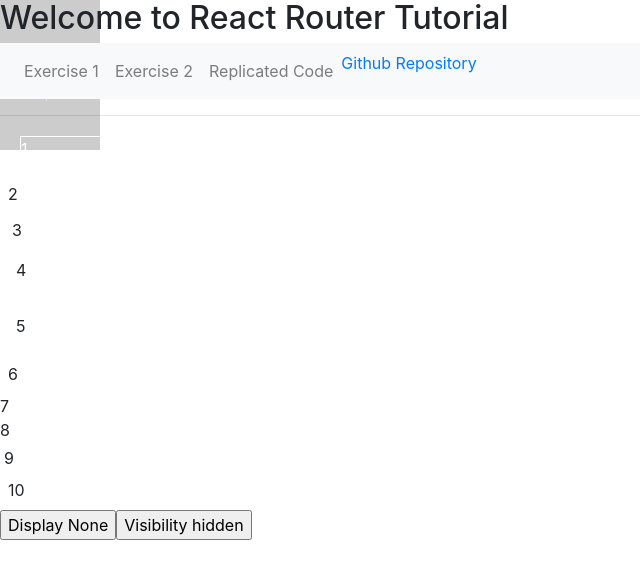
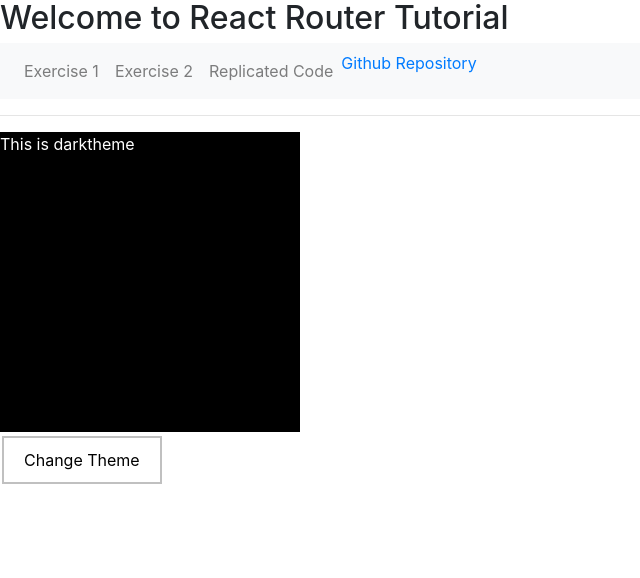
Before and after one commit to kxc3244/playground, a React (Create React App) app: page /replicate_code in a window 1280 px wide. Shown: the top 578 px of the page, without its empty margins (0-640 px from the left). Built offline with nearby package versions, Linux system fonts and the light colour scheme.

Commit message:
scss dark theme

```diff
--- a/src/App.css
+++ b/src/App.css
@@ -89,3 +89,10 @@ img {
   z-index: -1;
   opacity: 20%;
 }
+
+.try{
+  position: sticky;
+  top:20px;
+  width: 100vw;
+  margin-top: 0;
+}
--- a/src/App.js
+++ b/src/App.js
@@ -12,7 +12,7 @@ class App extends Component {
     <Router>
         <div>
           <h2>Welcome to React Router Tutorial</h2>
-          <nav className="navbar navbar-expand-lg navbar-light bg-light">
+          <nav className="navbar navbar-expand-lg navbar-light bg-light try">
           <ul className="navbar-nav mr-auto">
             <li><Link to={'/exercise_1'} className="nav-link">Exercise 1</Link></li>
             <li><Link to={'/exercise_2'} className="nav-link">Exercise 2</Link></li>
--- a/src/Replicate_Code.js
+++ b/src/Replicate_Code.js
@@ -1,42 +1,21 @@
 import ReactDOM from 'react-dom';
-import React from 'react';
+import React, { useState } from 'react';
 import kevin from './bgimage.jpg';
 import { Router, Route, Link, browserHistory, IndexRoute } from 'react-router';
+import './replicate.css';
+import './bootcamp.scss';
 
-function none() {
-    var x = document.getElementById("div1");
-    if (x.style.display === "none") {
-      x.style.display = "block";
-    } else {
-      x.style.display = "none";
-    }
-  }
 
-  function invisible() {
-    var x = document.getElementById("div1");
-      x.style.visibility = "hidden";
-  }
 
-class Replicate_Code extends React.Component {
-    render() {
+function Replicate_Code() {
+    const [theme,setTheme] = useState('darktheme')
+
        return (
           <div>
-             <div className='div1 myborder' id="div1">1</div>
-              <div className='mm div2'>2</div>
-              <div className='ml'>3</div>
-              <div className='mxl'>4</div>
-              <div className='ps'>5</div>
-              <div className='pm'>6</div>
-              <img src={kevin} width="100" height="150"></img>
-              <div className='pl'>7</div>
-              <div className='pxl'>8</div>
-              <div className='ms'>9</div>
-              <div className='mm'>10</div>
-
-              <button onClick={none}>Display None</button>
-              <button onClick={invisible}>Visibility hidden</button>
+             <div className={theme}> This is darktheme</div>
+             <button onClick={()=>setTheme('lighttheme')} className="button button1">Change Theme</button>
           </div>
        )
-    }
+
   }
   export default Replicate_Code;
--- a/src/bootcamp.scss
+++ b/src/bootcamp.scss
@@ -5,31 +5,12 @@ $medium: 8px;
 $large: 12px;
 $xl: 16px;
 
-.ms{
-    margin: $small;
-}
-.mm{
-    margin: $medium;
-}
-.ml{
-    margin: $large;
-}
-.mxl{
-    margin: $xl;
-}
+$darktheme-bgcolor: black;
+$darktheme-color: white;
+$lighttheme-bgcolor: LemonChiffon;
+$lighttheme-color: black;
 
-.ps{
-    padding:$small;
-}
-.pm{
-    padding:$medium;
-}
-.ps{
-    padding:$large;
-}
-.ps{
-    padding:$xl;
-}
+
 
 .myborder{
     border: 1px solid;
@@ -38,3 +19,42 @@ $xl: 16px;
 .div1{
     margin: 20px;
 }
+
+.first{
+    position: relative;
+    border: 1px solid;
+    height: 250px;
+    width: 100px;
+
+}
+
+.second{
+    position: absolute;
+    border: 1px solid;
+    height:80px;
+    width: 20px;
+    top: 170px;
+}
+
+@mixin darktheme {
+background-color: $darktheme-bgcolor;
+color: $darktheme-color;
+}
+
+@mixin lighttheme {
+    background-color: $lighttheme-bgcolor;
+    color: $lighttheme-color;
+
+}
+
+.darktheme{
+    @include darktheme;
+    height: 300px;
+    width: 300px;
+}
+
+.lighttheme{
+    @include lighttheme;
+    height: 300px;
+    width: 300px;
+}
--- a/src/exercise_2.css
+++ b/src/exercise_2.css
@@ -47,6 +47,7 @@
         margin: 0.5rem;
         border: 2.5rem hidden;
         height: 20rem;
+        width: 17rem;
         display: inline-block;
     }
 
@@ -56,7 +57,8 @@
         color: white;
         margin: 0.5rem;
         border: 2.5rem hidden;
-        height: 5em;
+        height: 8em;
+        width: 17rem;
         display: inline-block;
     }
 
--- /dev/null
+++ b/src/replicate.css
@@ -0,0 +1,41 @@
+.Box{
+    border: 1px solid gray;
+    text-align: center;
+    margin: 10px;
+    padding: 10px;
+    flex-grow: 1;
+
+
+}
+
+
+.container{
+    border: 1px solid;
+    box-sizing: border-box;
+    display: flex;
+    flex-direction: column;
+}
+
+.button {
+    border: none;
+    color: white;
+    padding: 10px 20px;
+    text-align: center;
+    text-decoration: none;
+    font-size: 16px;
+    margin: 4px 2px;
+    transition-duration: 0.4s;
+    cursor: pointer;
+  }
+
+  .button1 {
+    background-color: white;
+    color: black;
+    border: 2px solid silver;
+  }
+
+@media screen and (min-width: 760px) {
+    .container{
+        flex-direction: row;
+    }
+}
```
